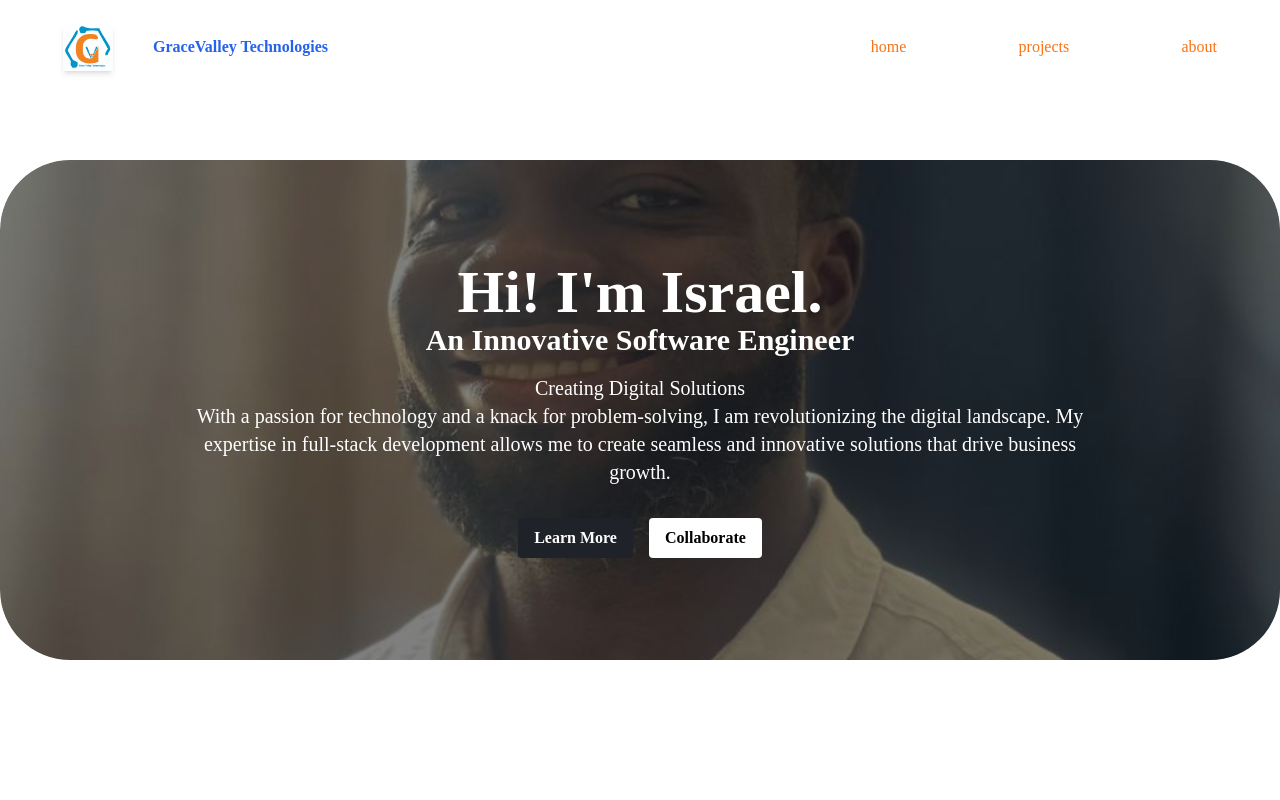
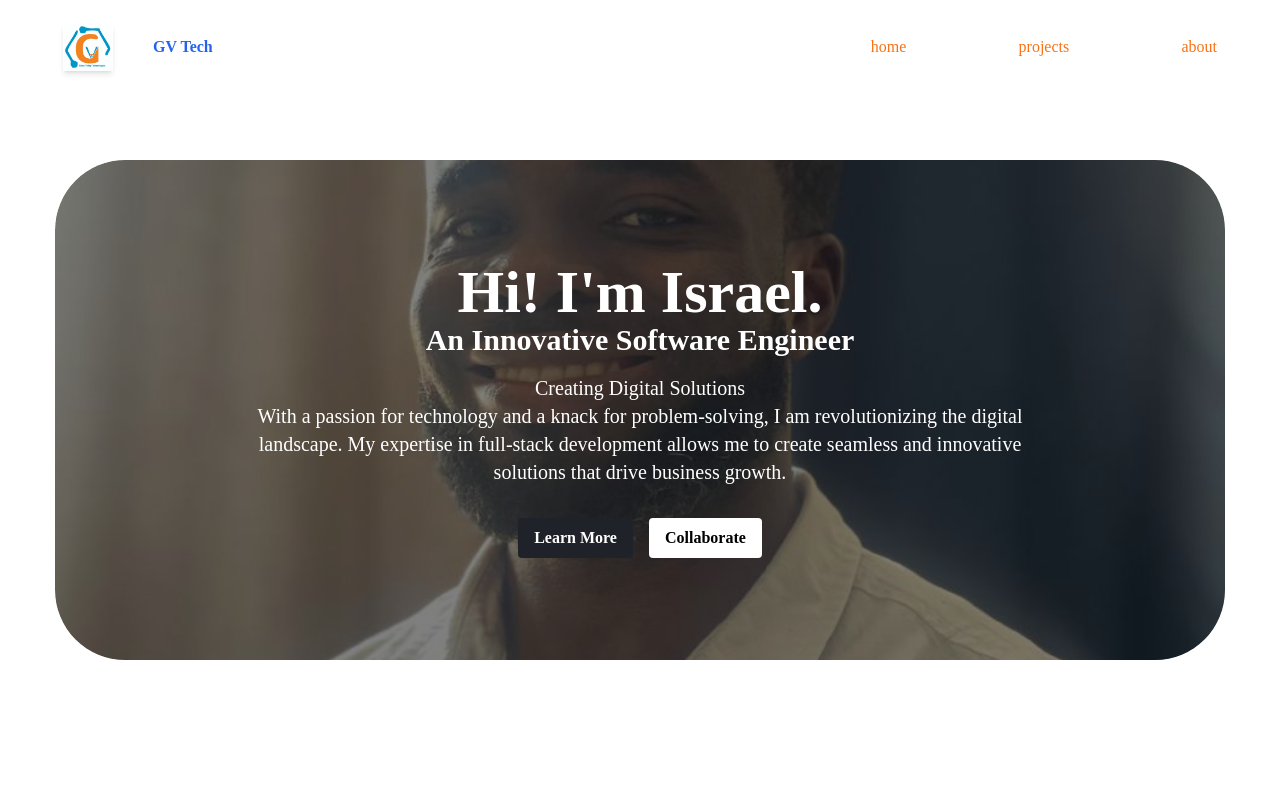
Before and after one commit to NanorIsrael/gv_web, a React (Create React App) app: page / in a window 1280 px wide. Shown: the top 800 px of the page. Built offline with nearby package versions, Linux system fonts and the light colour scheme; a web font is replaced by a local one.

Commit message:
Update footer

```diff
--- a/src/App.css
+++ b/src/App.css
@@ -1410,6 +1410,10 @@ code {
   font-weight: 300;
 }
 
+.uppercase {
+  text-transform: uppercase;
+}
+
 .leading-loose {
   line-height: 2;
 }
@@ -1470,6 +1474,11 @@ code {
 .text-blue-600 {
   --tw-text-opacity: 1;
   color: rgb(37 99 235 / var(--tw-text-opacity));
+}
+
+.text-orange-400 {
+  --tw-text-opacity: 1;
+  color: rgb(251 146 60 / var(--tw-text-opacity));
 }
 
 .no-underline {
--- a/src/App.tsx
+++ b/src/App.tsx
@@ -25,9 +25,9 @@ function App() {
         <Route path="/projects" element={<Projects />} />
         <Route path="*" element={<Navigate to="/" />} />
       </Routes>
-      <footer className=''>
+      <footer className='max-w-[1170px] mx-auto text-orange-400'>
         <section className='py-8 md:flex primary-bg'>
-          <article>
+          <article className='text-white'>
           <h4 className='text-xl md:text-md font-bold'>Israel Nanor</h4>
           <address className='leading-loose'>
             <div>
--- a/src/components/Header.tsx/header.tsx
+++ b/src/components/Header.tsx/header.tsx
@@ -38,7 +38,7 @@ export default function Header() {
 							/>
 						</Link>
 						<Link className="hidden md:block md:text-md text-blue-600 font-semibold" to="/">
-							<span className=" ">GraceValley Technologies</span>
+							<span className=" ">GV Tech</span>
 						</Link>
 
 						{/* <!-- header top right --> */}
--- a/src/pages/Home.tsx
+++ b/src/pages/Home.tsx
@@ -71,7 +71,7 @@ function Home() {
       </div>
       </header> */}
 
-        <article aria-label="Home " >
+        <article aria-label="Home" className="max-w-[1170px] mx-auto">
           <section className="py-40 ">
             <div className="rounded-[70px] h-[500px] overflow-hidden bg-cover bg-center" style={{ backgroundImage: 'url("Israel_Image.png")'}} id="about">
               <div className="relative h-full overflow-hidden">
```
